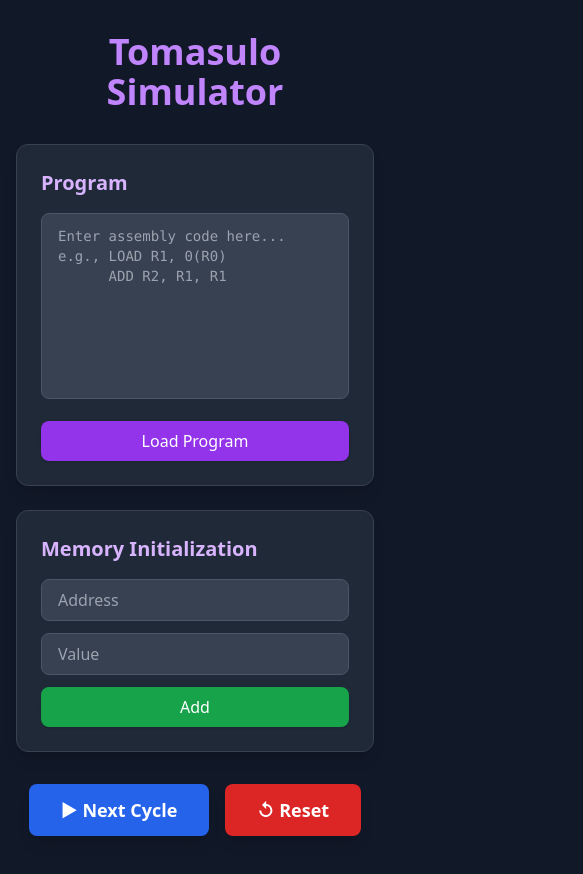
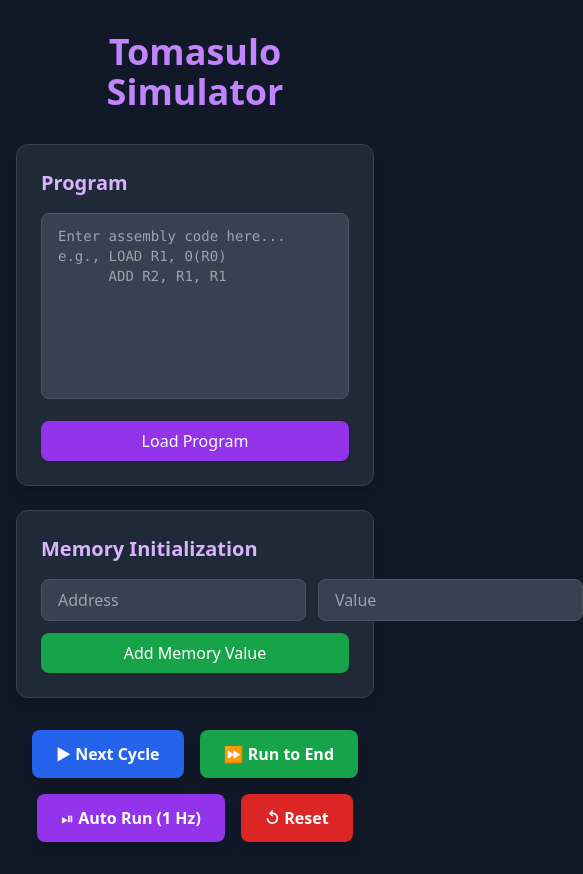
Before and after one commit to marcelinoSamer/tomasulo_simulator, a React (Vite) app in the folder Tomasulo_Simulator/: page / in a window 390 px wide. Shown: the whole page, 583 px wide, since content can reach past the window. Built offline with nearby package versions, Linux system fonts and the light colour scheme.

Commit message:
added 2 ui buttons

```diff
--- a/Tomasulo_Simulator/src/App.tsx
+++ b/Tomasulo_Simulator/src/App.tsx
@@ -1,4 +1,4 @@
-import { useState } from "react";
+import { useState, useRef, useCallback, useEffect } from "react";
 import { Simulator } from "./core/Simulator";
 import { parseAssembly } from "./core/parseAssembly";
 
@@ -10,18 +10,25 @@ import RSTable from "./components/RSTable";
 import RegisterFileTable from "./components/RegisterFileTable";
 import MemoryTable from "./components/MemoryTable";
 import InstructionTimeline from "./components/InstructionTimeline";
+import PerformanceMetrics from "./components/PerformanceMetrics";
 
 export default function App() {
   const [sim, setSim] = useState<Simulator | null>(null);
   const [snapshot, setSnapshot] = useState<any>(null);
+  const [isRunning, setIsRunning] = useState(false);
+  const intervalRef = useRef<number | null>(null);
 
   function loadProgram(text: string) {
-    const program = parseAssembly(text.split("\n"));  // ← FIXED
+    const program = parseAssembly(text.split("\n"));
     const newSim = new Simulator(program);
     setSim(newSim);
     setSnapshot(newSim.snapshot());
+    setIsRunning(false);
+    if (intervalRef.current) {
+      clearInterval(intervalRef.current);
+      intervalRef.current = null;
+    }
   }
-
 
   function loadMemory(obj: Record<number, number>) {
     if (!sim) return;
@@ -32,22 +39,67 @@ export default function App() {
   }
 
   function step() {
-    if (!sim) return;
+    if (!sim || sim.isFinished()) return;
     sim.stepOneCycle();
     setSnapshot(sim.snapshot());
   }
 
   function reset() {
     if (!sim) return;
-
+    stopAutoRun();
     const text = sim.program.map(i => i.raw).join("\n");
-
-    // FIX: split into lines
     const newSim = new Simulator(parseAssembly(text.split("\n")));
-
     setSim(newSim);
     setSnapshot(newSim.snapshot());
   }
+
+  function runToEnd() {
+    if (!sim) return;
+    // Run up to 10000 cycles to prevent infinite loops
+    let maxCycles = 10000;
+    while (!sim.isFinished() && maxCycles > 0) {
+      sim.stepOneCycle();
+      maxCycles--;
+    }
+    setSnapshot(sim.snapshot());
+  }
+
+  const startAutoRun = useCallback(() => {
+    if (!sim || sim.isFinished()) return;
+    setIsRunning(true);
+    intervalRef.current = window.setInterval(() => {
+      if (sim.isFinished()) {
+        if (intervalRef.current) {
+          clearInterval(intervalRef.current);
+          intervalRef.current = null;
+        }
+        setIsRunning(false);
+        setSnapshot(sim.snapshot());
+        return;
+      }
+      sim.stepOneCycle();
+      setSnapshot(sim.snapshot());
+    }, 1000); // 1 second per cycle
+  }, [sim]);
+
+  const stopAutoRun = useCallback(() => {
+    if (intervalRef.current) {
+      clearInterval(intervalRef.current);
+      intervalRef.current = null;
+    }
+    setIsRunning(false);
+  }, []);
+
+  // Cleanup interval on unmount
+  useEffect(() => {
+    return () => {
+      if (intervalRef.current) {
+        clearInterval(intervalRef.current);
+      }
+    };
+  }, []);
+
+  const isFinished = sim?.isFinished() ?? false;
 
 
   return (
@@ -62,10 +114,20 @@ export default function App() {
           <MemoryEditor onAdd={loadMemory} />
         </div>
 
-        <CycleControls onStep={step} onReset={reset} />
+        <CycleControls
+          onStep={step}
+          onReset={reset}
+          onRunToEnd={runToEnd}
+          isFinished={isFinished}
+          isRunning={isRunning}
+          onStartAutoRun={startAutoRun}
+          onStopAutoRun={stopAutoRun}
+        />
 
         {snapshot && (
           <div className="mt-8 space-y-6">
+            <PerformanceMetrics snapshot={snapshot} />
+
             <div className="grid grid-cols-1 lg:grid-cols-2 gap-6">
               <ROBTable snapshot={snapshot} />
               <RSTable snapshot={snapshot} />
--- a/Tomasulo_Simulator/src/components/CycleControls.tsx
+++ b/Tomasulo_Simulator/src/components/CycleControls.tsx
@@ -1,22 +1,74 @@
-export default function CycleControls({ onStep, onReset }: {
+import { useState, useEffect, useRef } from "react";
+
+interface CycleControlsProps {
     onStep: () => void;
     onReset: () => void;
-}) {
+    onRunToEnd: () => void;
+    isFinished: boolean;
+    isRunning: boolean;
+    onStartAutoRun: () => void;
+    onStopAutoRun: () => void;
+}
+
+export default function CycleControls({
+    onStep,
+    onReset,
+    onRunToEnd,
+    isFinished,
+    isRunning,
+    onStartAutoRun,
+    onStopAutoRun
+}: CycleControlsProps) {
     return (
-        <div className="flex justify-center gap-4">
+        <div className="flex flex-wrap justify-center gap-4">
             <button
                 onClick={onStep}
-                className="px-8 py-3 bg-blue-600 text-white rounded-lg shadow-lg hover:bg-blue-700 transition-colors font-semibold text-lg"
+                disabled={isFinished || isRunning}
+                className="px-6 py-3 bg-blue-600 text-white rounded-lg shadow-lg hover:bg-blue-700 transition-colors font-semibold disabled:opacity-50 disabled:cursor-not-allowed"
             >
                 ▶ Next Cycle
             </button>
 
             <button
-                onClick={onReset}
-                className="px-8 py-3 bg-red-600 text-white rounded-lg shadow-lg hover:bg-red-700 transition-colors font-semibold text-lg"
+                onClick={onRunToEnd}
+                disabled={isFinished || isRunning}
+                className="px-6 py-3 bg-green-600 text-white rounded-lg shadow-lg hover:bg-green-700 transition-colors font-semibold disabled:opacity-50 disabled:cursor-not-allowed"
+            >
+                ⏩ Run to End
+            </button>
+
+            {!isRunning ? (
+                <button
+                    onClick={onStartAutoRun}
+                    disabled={isFinished}
+                    className="px-6 py-3 bg-purple-600 text-white rounded-lg shadow-lg hover:bg-purple-700 transition-colors font-semibold disabled:opacity-50 disabled:cursor-not-allowed"
+                >
+                    ⏯ Auto Run (1 Hz)
+                </button>
+            ) : (
+                <button
+                    onClick={onStopAutoRun}
+                    className="px-6 py-3 bg-yellow-600 text-white rounded-lg shadow-lg hover:bg-yellow-700 transition-colors font-semibold animate-pulse"
+                >
+                    ⏸ Pause
+                </button>
+            )}
+
+            <button
+                onClick={() => {
+                    onStopAutoRun();
+                    onReset();
+                }}
+                className="px-6 py-3 bg-red-600 text-white rounded-lg shadow-lg hover:bg-red-700 transition-colors font-semibold"
             >
                 ↺ Reset
             </button>
+
+            {isFinished && (
+                <span className="flex items-center px-4 py-2 bg-gray-700 text-green-400 rounded-lg font-semibold">
+                    ✓ Complete
+                </span>
+            )}
         </div>
     );
 }
--- a/Tomasulo_Simulator/src/components/MemoryEditor.tsx
+++ b/Tomasulo_Simulator/src/components/MemoryEditor.tsx
@@ -9,7 +9,8 @@ export default function MemoryEditor({ onAdd }: {
 
     return (
         <Card title="Memory Initialization">
-            <div className="flex flex-col sm:flex-row gap-3 items-stretch sm:items-center">
+            <div className="space-y-3">
+                <div className="flex gap-3">
                     <input
                         placeholder="Address"
                         value={addr}
@@ -23,6 +24,7 @@ export default function MemoryEditor({ onAdd }: {
                         onChange={(e) => setValue(e.target.value)}
                         className="bg-gray-700 text-gray-100 border border-gray-600 rounded-lg px-4 py-2 flex-1 focus:outline-none focus:ring-2 focus:ring-purple-500"
                     />
+                </div>
 
                 <button
                     onClick={() => {
@@ -30,9 +32,9 @@ export default function MemoryEditor({ onAdd }: {
                         setAddr("");
                         setValue("");
                     }}
-                    className="px-6 py-2 bg-green-600 text-white rounded-lg shadow hover:bg-green-700 transition-colors font-medium"
+                    className="w-full px-6 py-2 bg-green-600 text-white rounded-lg shadow hover:bg-green-700 transition-colors font-medium"
                 >
-                    Add
+                    Add Memory Value
                 </button>
             </div>
         </Card>
--- /dev/null
+++ b/Tomasulo_Simulator/src/components/PerformanceMetrics.tsx
@@ -0,0 +1,86 @@
+import { Card } from "./Card";
+import type { SimulatorSnapshot } from "../core/types";
+
+interface MetricItemProps {
+    label: string;
+    value: string | number;
+    color?: string;
+}
+
+function MetricItem({ label, value, color = "text-yellow-400" }: MetricItemProps) {
+    return (
+        <div className="flex flex-col items-center p-4 bg-gray-700 rounded-lg">
+            <span className="text-gray-400 text-sm mb-1">{label}</span>
+            <span className={`text-2xl font-bold font-mono ${color}`}>{value}</span>
+        </div>
+    );
+}
+
+export default function PerformanceMetrics({ snapshot }: { snapshot: SimulatorSnapshot }) {
+    const { cycle, completedCount, branchCount, mispredicts } = snapshot;
+
+    // Calculate metrics
+    const totalCycles = cycle;
+    const ipc = totalCycles > 0 ? (completedCount / totalCycles).toFixed(3) : "0.000";
+    const avgCyclesPerInstr = completedCount > 0 ? (totalCycles / completedCount).toFixed(3) : "—";
+
+    // Branch prediction metrics
+    const correctPredictions = branchCount - mispredicts;
+    const branchAccuracy = branchCount > 0
+        ? ((correctPredictions / branchCount) * 100).toFixed(1) + "%"
+        : "—";
+    const mispredictionRate = branchCount > 0
+        ? ((mispredicts / branchCount) * 100).toFixed(1) + "%"
+        : "—";
+
+    return (
+        <Card title="Performance Metrics">
+            <div className="grid grid-cols-2 sm:grid-cols-3 lg:grid-cols-5 gap-4">
+                <MetricItem
+                    label="Total Cycles"
+                    value={totalCycles}
+                    color="text-purple-400"
+                />
+                <MetricItem
+                    label="Instructions Completed"
+                    value={completedCount}
+                    color="text-green-400"
+                />
+                <MetricItem
+                    label="IPC"
+                    value={ipc}
+                    color="text-blue-400"
+                />
+                <MetricItem
+                    label="Avg Cycles/Instr"
+                    value={avgCyclesPerInstr}
+                    color="text-orange-400"
+                />
+                <MetricItem
+                    label="Branch Accuracy"
+                    value={branchAccuracy}
+                    color="text-green-400"
+                />
+            </div>
+
+            <div className="mt-4 pt-4 border-t border-gray-600 grid grid-cols-2 sm:grid-cols-4 gap-4 text-sm">
+                <div className="flex justify-between">
+                    <span className="text-gray-400">Total Branches:</span>
+                    <span className="text-gray-200 font-mono">{branchCount}</span>
+                </div>
+                <div className="flex justify-between">
+                    <span className="text-gray-400">Correct Predictions:</span>
+                    <span className="text-green-400 font-mono">{correctPredictions}</span>
+                </div>
+                <div className="flex justify-between">
+                    <span className="text-gray-400">Mispredictions:</span>
+                    <span className="text-red-400 font-mono">{mispredicts}</span>
+                </div>
+                <div className="flex justify-between">
+                    <span className="text-gray-400">Misprediction Rate:</span>
+                    <span className="text-red-400 font-mono">{mispredictionRate}</span>
+                </div>
+            </div>
+        </Card>
+    );
+}
--- a/Tomasulo_Simulator/src/core/Simulator.ts
+++ b/Tomasulo_Simulator/src/core/Simulator.ts
@@ -534,6 +534,11 @@ export class Simulator {
         }
     }
 
+    /** Returns true if all instructions have been committed */
+    isFinished(): boolean {
+        // All instructions issued and ROB is empty (all committed)
+        return this.nextIssueIndex >= this.program.length && this.rob.count === 0;
+    }
 
     stepOneCycle(): void {
         this.issue();
```
Lines whose indentation alone changed are shown as unchanged.
